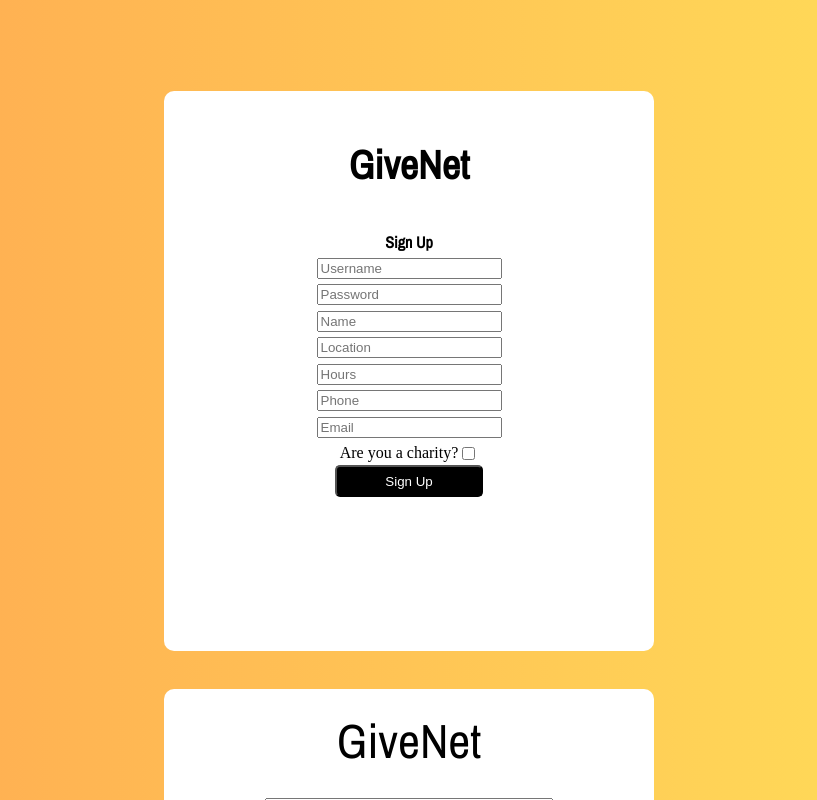
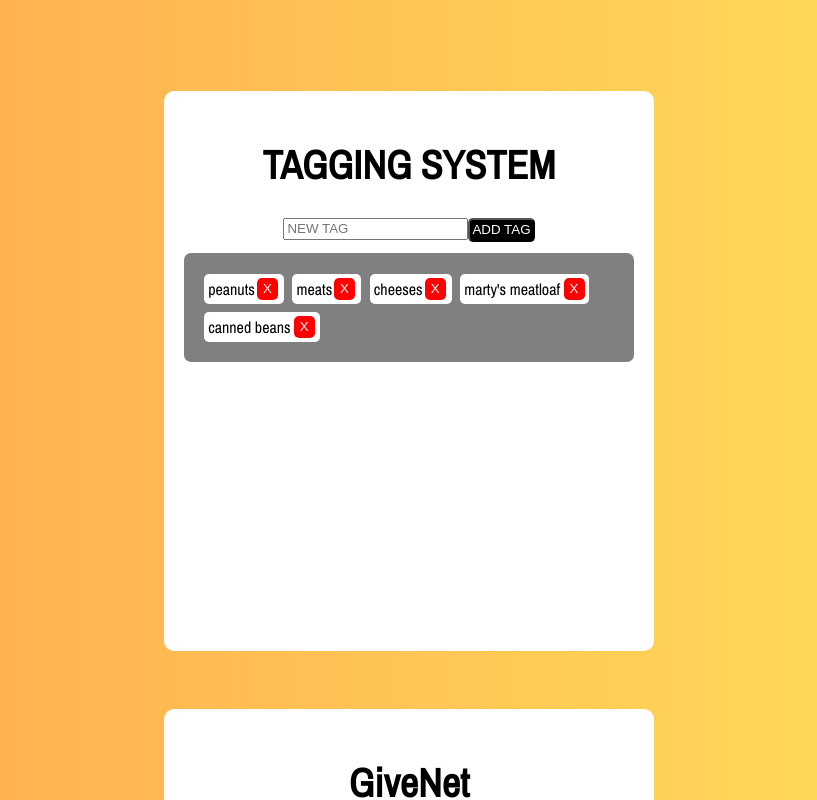
Before and after one commit to UTSCCSCC01/finalprojectw22-givenet, a React (Create React App) app in the folder frontend/: page /login in a window 1280 px wide. Shown: the part 640-1440 px from the top of the page, without its empty margins (231-1048 px from the left). Built offline with nearby package versions, Linux system fonts and the light colour scheme.

Commit message:
Tagging system UI done

```diff
--- a/frontend/src/App.tsx
+++ b/frontend/src/App.tsx
@@ -1,6 +1,7 @@
 import { useState } from "react";
 import LoginPage from "./pages/LoginPage";
 import SignUpPage from "./pages/SignUpPage";
+import TaggingPage from "./pages/TaggingPage";
 import { TokenContext } from "./TokenContext";
 
 async function fetchUserData() {
@@ -78,7 +79,7 @@ function App() {
 
 			</form>
 			<button onClick={updateUserData}>Submit Changes</button>
-
+			<TaggingPage />
 			<SignUpPage />
 			<TokenContext.Provider value={{ tokenState, setTokenState }}>
 				<LoginPage />
--- a/frontend/src/components/LoginForm.tsx
+++ b/frontend/src/components/LoginForm.tsx
@@ -45,7 +45,7 @@ export default function LoginForm({}: Props) {
 
 			<div className="container">
 
-			<label id="prompttext">GiveNet</label>
+			<h1>GiveNet</h1>
 			<div className="form">
 				<input
 					type="text"
--- /dev/null
+++ b/frontend/src/components/TaggingSystem.tsx
@@ -0,0 +1,34 @@
+import React, { useState } from "react";
+
+let tagItems = [
+    "peanuts",
+    "meats",
+    "cheeses",
+    "marty's meatloaf",
+    "canned beans"
+];
+
+export default function TaggingSystem() {
+    return (
+        <div className="container">
+            <h1>TAGGING SYSTEM</h1>
+            <div id="edittagcontainer">
+                <input type="text" placeholder="NEW TAG" id="addtagname"></input>
+                <button className="addBtn">ADD TAG</button>
+            </div>
+
+            <div id="tagview">
+                {tagItems.map((item: string) => (
+					<div className="tags">
+                        <label className="tagLabel">{item}</label>
+                        <button className="tagDel" /*onCheckpending*/>X</button>
+					</div>
+				))}
+            </div>
+
+
+
+        </div>
+
+    )
+}
--- /dev/null
+++ b/frontend/src/pages/TaggingPage.tsx
@@ -0,0 +1,13 @@
+import React from "react";
+import TaggingSystem from "../components/TaggingSystem";
+import "../styles/TaggingSystem.css"
+
+type Props = {};
+
+export default function TaggingPage({}: Props) {
+	return (
+		<div id="subrootdiv">
+			<TaggingSystem/>
+		</div>
+	);
+}
--- a/frontend/src/styles/LoginForm.css
+++ b/frontend/src/styles/LoginForm.css
@@ -14,7 +14,7 @@ html {
 
 #subrootdiv {
     height: 45%;
-    min-height:250px;
+    min-height:200px;
     margin-top: 20%;
 }
 
@@ -61,6 +61,12 @@ label {
     text-align: center;
 }
 
+h1 {
+    text-align: center;
+    font-family: Archivo Narrow, Arial, Helvetica, sans-serif;
+    font-size: 2.5rem;
+}
+
 .form {
     padding: 25px 25px 0;
     display: flex;
--- a/frontend/src/styles/SignUpForm.css
+++ b/frontend/src/styles/SignUpForm.css
@@ -14,7 +14,7 @@ html {
 
 #subrootdiv {
     height: 65%;
-    min-height:250px;
+    min-height:450px;
     margin-top: 20%;
 }
 
--- /dev/null
+++ b/frontend/src/styles/TaggingSystem.css
@@ -0,0 +1,58 @@
+body{
+    margin:0;
+}
+
+
+#edittagcontainer {
+    display:flex;
+    justify-content: center;
+    align-content: center;
+}
+
+.addBtn {
+    background-color: black;
+    color: white;
+    border-radius: 5px;
+    padding: 2px;
+    margin: 0;
+    height: 1.5rem;
+}
+
+#addtagname {
+    height: 1rem;
+}
+
+#tagview {
+    /* background-color: rgb(126, 10, 194); */
+    background-color: grey;
+    display: flex;
+    border-radius: 7px;
+    flex-wrap: wrap;
+    padding: 1em;
+    flex-basis: auto;
+}
+
+.tags {
+    background-color: white;
+    margin: 1%;
+    border-radius: 5px;
+    display: flex;
+    padding: .25rem;
+    flex-wrap: no-wrap;
+    box-sizing: border-box;
+    padding-right: 2%;
+}
+
+.tagLabel {
+    font-family: 'Archivo Narrow', 'Courier New', Courier, monospace;
+    width: min-content;
+    white-space:nowrap;
+    margin-right: 3%;
+}
+
+.tagDel {
+    background-color: red;
+    color: white;
+    border: none;
+    border-radius: 5px;
+}
```
